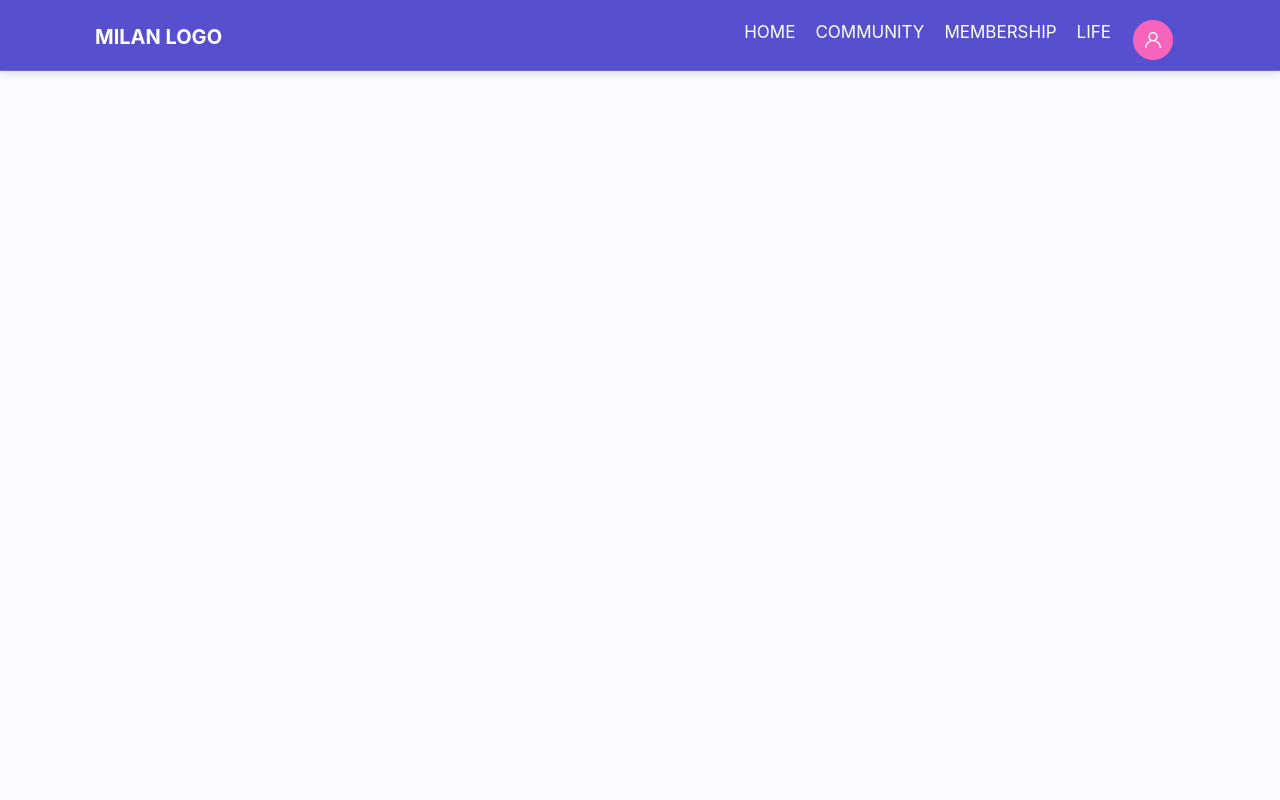
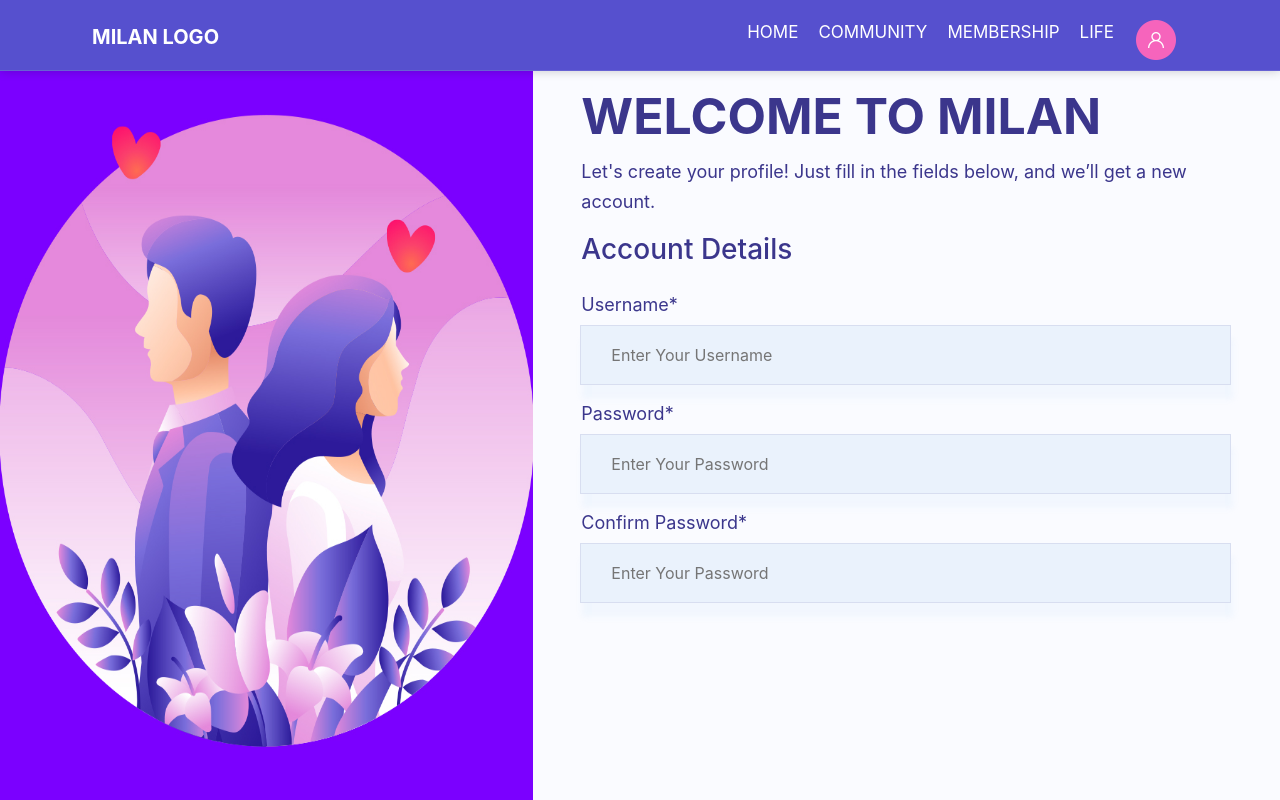
Before and after one commit to puneet0408/milanFrontEnd, a React (Create React App) app: page /singup in a window 1280 px wide. Built offline with nearby package versions, Linux system fonts and the light colour scheme.

Commit message:
sing up form

```diff
--- a/public/index.html
+++ b/public/index.html
@@ -6,7 +6,7 @@
     <meta name="viewport" content="width=device-width, initial-scale=1" />
     <meta name="theme-color" content="#000000" />
     <!-- BootsTrap Link Loaded -->
-    <link rel="stylesheet" href="https://cdn.jsdelivr.net/npm/bootstrap@4.4.1/dist/css/bootstrap.min.css" integrity="sha384-Vkoo8x4CGsO3+Hhxv8T/Q5PaXtkKtu6ug5TOeNV6gBiFeWPGFN9MuhOf23Q9Ifjh" crossorigin="anonymous">
+    <link href="https://cdn.jsdelivr.net/npm/bootstrap@5.2.2/dist/css/bootstrap.min.css" rel="stylesheet" integrity="sha384-Zenh87qX5JnK2Jl0vWa8Ck2rdkQ2Bzep5IDxbcnCeuOxjzrPF/et3URy9Bv1WTRi" crossorigin="anonymous">
     <!--
       Notice the use of %PUBLIC_URL% in the tags above.
       It will be replaced with the URL of the `public` folder during the build.
--- a/src/components/Home/Home.css
+++ b/src/components/Home/Home.css
@@ -4,7 +4,7 @@
     position: relative;
     background-repeat: no-repeat;
     background-size: cover;
-    padding-top: 190px;
+    padding-top: 100px;
     padding-bottom: 20px    ;
 }
 .data
@@ -74,7 +74,6 @@
 }
 .input_field p
 {
-    font-size: 18px;
     line-height: 28px;
     font-weight: 500;
     padding: 10px 20px 10px 0px;
@@ -125,6 +124,13 @@
     {
         position: absolute;
         top: 20%;
-        left: 30%;
+        right: 0%;
     }
 }
+@media only screen and (min-width: 992px)
+{
+    .banner
+    {
+        padding-top: 190px;
+    }
+}
--- a/src/components/nav/Nav.css
+++ b/src/components/nav/Nav.css
@@ -25,7 +25,7 @@
 }
 .menu_bar
 {
-    display: flex;
+    display: none;
     flex-wrap: wrap;
     list-style: none;
     font-size: 15px;
@@ -64,3 +64,10 @@ a:hover::before
    transform: scale(1);
    transform-origin: left;
 }
+@media only screen and (min-width: 992px)
+{
+    .menu_bar
+    {
+        display: flex;
+    }
+}
--- a/src/components/pages/singup/Singup.css
+++ b/src/components/pages/singup/Singup.css
@@ -0,0 +1,52 @@
+.sign{
+    height: 80vh !important;
+}
+.sing_form
+{
+    color: #3b368c;
+    margin-top: 70px;
+    /* overflow-y: scroll; */
+}
+.sing_form h2
+{
+    font-size: 50px;
+    line-height: 60px;
+    font-weight: 700;
+    margin-bottom: 11px;
+}
+.sing_form p
+{
+    line-height: 30px;
+}
+.content_title
+{
+    font-size: 24px;
+    line-height: 34px;
+    font-weight: 700;
+    margin-bottom: 25px;
+}
+.sing_my_control
+{
+    border: 1px solid rgba(59, 54, 140, 0.1);
+    background-color: rgb(234, 242, 252);
+    box-shadow: 1.948px 13.864px 6px 0px rgb(220 234 251 / 30%);
+    font-size: 16px;
+    color: #3b368c;
+    padding: 0px 30px;
+    height: 60px;
+}
+.image_sing img{
+    width: 100%;
+    height: 100vh !important;
+}
+.image_sing
+{
+    display: none;
+}
+@media only screen and (min-width: 992px)
+{
+    .image_sing
+    {
+        display: block;
+    }
+}
--- a/src/components/pages/singup/Singup.js
+++ b/src/components/pages/singup/Singup.js
@@ -1,7 +1,60 @@
-const Singup = () =>
-{
-    return (<div className="container-fluid">
-
-    </div>);
+import { React,useState } from "react"
+import img from '../../../static/singup/formleft.jpg'
+import './Singup.css'
+const Singup = () => {
+    let form =
+    {
+        username:"",
+        password:"",
+        confirm_password:"",
+        name:"",
+        birthDay:"",
+        gender:"",
+        desire_gender:"",
+        marital_statis:"",
+        City:""
+    }
+    let [FormData,setFomrmData] = useState(form);
+    return (
+        <div className="sign">
+            <div className="container-fluid">
+            <div className="row">
+                <div className="col-xl-5 col-lg-6  px-0">
+                    <div className="image_sing">
+                        <img className="" src={img} />
+                    </div>
+                </div>
+                <div className="col-xl-7 col-lg-6 col-sm-12 px-5 py-3">
+                    <div className="sing_form">
+                        <div className="sing_header">
+                            <h2>
+                            WELCOME TO MILAN
+                            </h2>
+                            <p>
+                            Let's create your profile! Just fill in the fields below, and we’ll get a new account.
+                            </p>
+                        </div>
+                            <div className="account_details">
+                                <div className="content_title">
+                                    <h3>Account Details</h3>
+                                </div>
+                                <div class="input-group mb-3">
+                                    <label for="" className="mb-2">Username*</label>
+                                    <input type="text" className="sing_my_control" placeholder="Enter Your Username"/>
+                                </div>
+                                <div class="input-group mb-3">
+                                    <label for="" className="mb-2">Password*</label>
+                                    <input type="text" className="sing_my_control" placeholder="Enter Your Password"/>
+                                </div>
+                                <div class="input-group mb-3">
+                                    <label for="" className="mb-2">Confirm Password*</label>
+                                    <input type="text" className="sing_my_control" placeholder="Enter Your Password"/>
+                                </div>
+                            </div>
+                    </div>
+                </div>
+            </div>
+        </div>
+        </div>);
 }
 export default Singup;
--- a/src/index.css
+++ b/src/index.css
@@ -1,7 +1,7 @@
 body {
   margin: 0;
   padding: 0;
-  font-size: 18px;
+  font-size: 13px;
   color: white;
   line-height: 25px;
   background-color: #fafbff;
@@ -11,10 +11,21 @@ body {
   -webkit-font-smoothing: antialiased;
   -moz-osx-font-smoothing: grayscale;
 }
+@media only screen and (min-width: 1000px)
+{
+  body
+  {
+    font-size: 18px;
+  }
+}
 * {
   box-sizing: border-box;
   padding: 0;
   margin: 0;
+}
+select, input, textarea, button
+{
+  width: 100%;
 }
 a
 {
```
